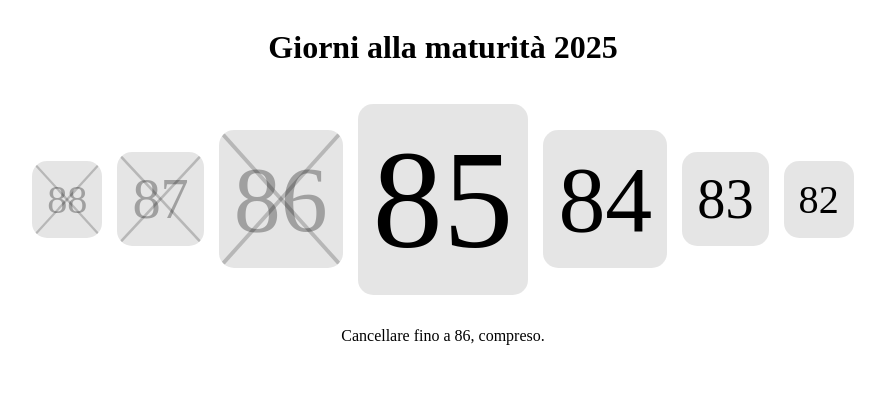
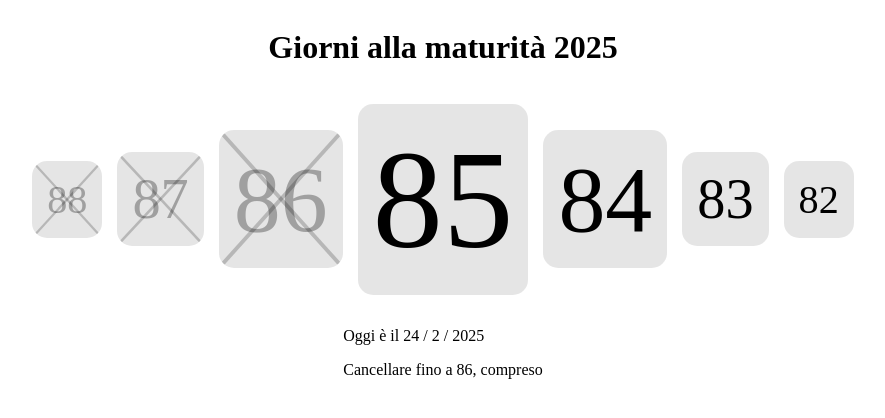
Before and after one commit to AwMan3703/quanti-giorni-mancano-alla-maturita, a website: page index.html in a window 1280 px wide. Shown: the whole page, without its empty margins (197-1082 px from the left). Drawn offline with Linux system fonts and the light colour scheme.

Commit message:
added today's date

```diff
--- a/index.html
+++ b/index.html
@@ -18,7 +18,8 @@
 	</p>
 
 	<div>
-		<p>Cancellare fino a <span id="cross-out-counter">...</span>, compreso.</p>
+		<p>Oggi è il <span id="todays-date"></span></p>
+		<p>Cancellare fino a <span id="cross-out-counter">...</span>, compreso</p>
 	</div>
 
 	<template id="counter-element-template">
--- a/index.js
+++ b/index.js
@@ -1,4 +1,5 @@
 // CONSTANTS
+const now = new Date()
 const millisecondsInADay = 24 * 60 * 60 * 1000; // hours*minutes*seconds*milliseconds
 const examDate = new Date(2025, 5, 18, 0, 0, 0)
 const calendar_size = 3
@@ -9,11 +10,12 @@ const counter_element_template = document.getElementById("counter-element-templa
 const counter_past = document.getElementById("counter-past-days")
 const counter = document.getElementById("counter")
 const counter_future = document.getElementById("counter-future-days")
+const todays_date = document.getElementById("todays-date")
 const counter_cross_out = document.getElementById("cross-out-counter")
 
 // FUNCTIONS
 function daysUntil(endDate) {
-	return Math.round((endDate - new Date()) / millisecondsInADay);
+	return Math.round((endDate - now) / millisecondsInADay);
 }
 
 function counter_element(n, i) {
@@ -31,7 +33,7 @@ const daysUntilExam = daysUntil(examDate)
 
 setTimeout(window.location.reload, // Reload at midnight because it's the next day
 	// Milliseconds until midnight
-	new Date().setHours(24, 0, 0, 0) - new Date())
+	new Date().setHours(24, 0, 0, 0) - now)
 
 
 for (let i = calendar_size; i > 0; i--)
@@ -43,4 +45,5 @@ counter.style.fontSize = calendar_fontSize.toString()
 for (let i = 1; i < calendar_size + 1; i++)
 	if (daysUntilExam - i > 0) counter_future.appendChild(counter_element(daysUntilExam - i, i))
 
+todays_date.innerText = `${now.getDate()} / ${now.getMonth()} / ${now.getFullYear()}`
 counter_cross_out.innerText = (daysUntilExam + 1).toString() // Cross out until yesterday
```
